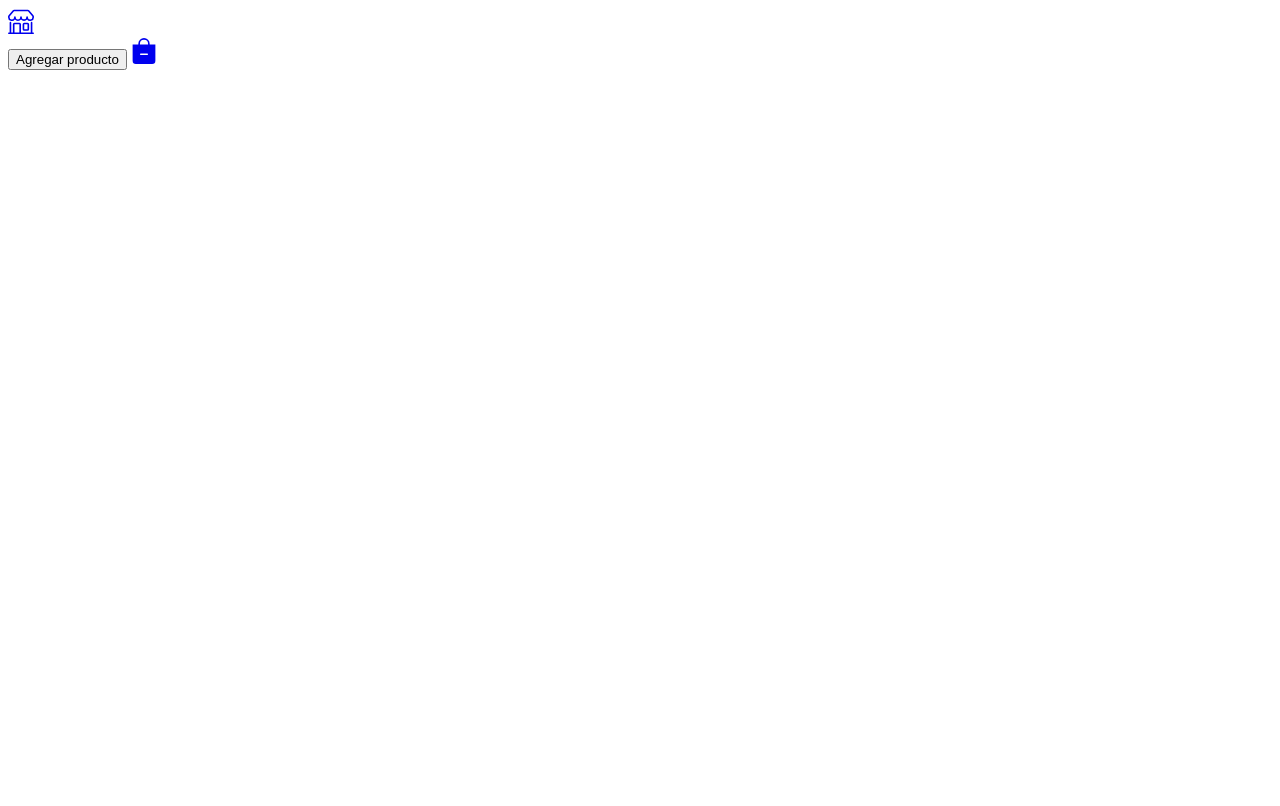
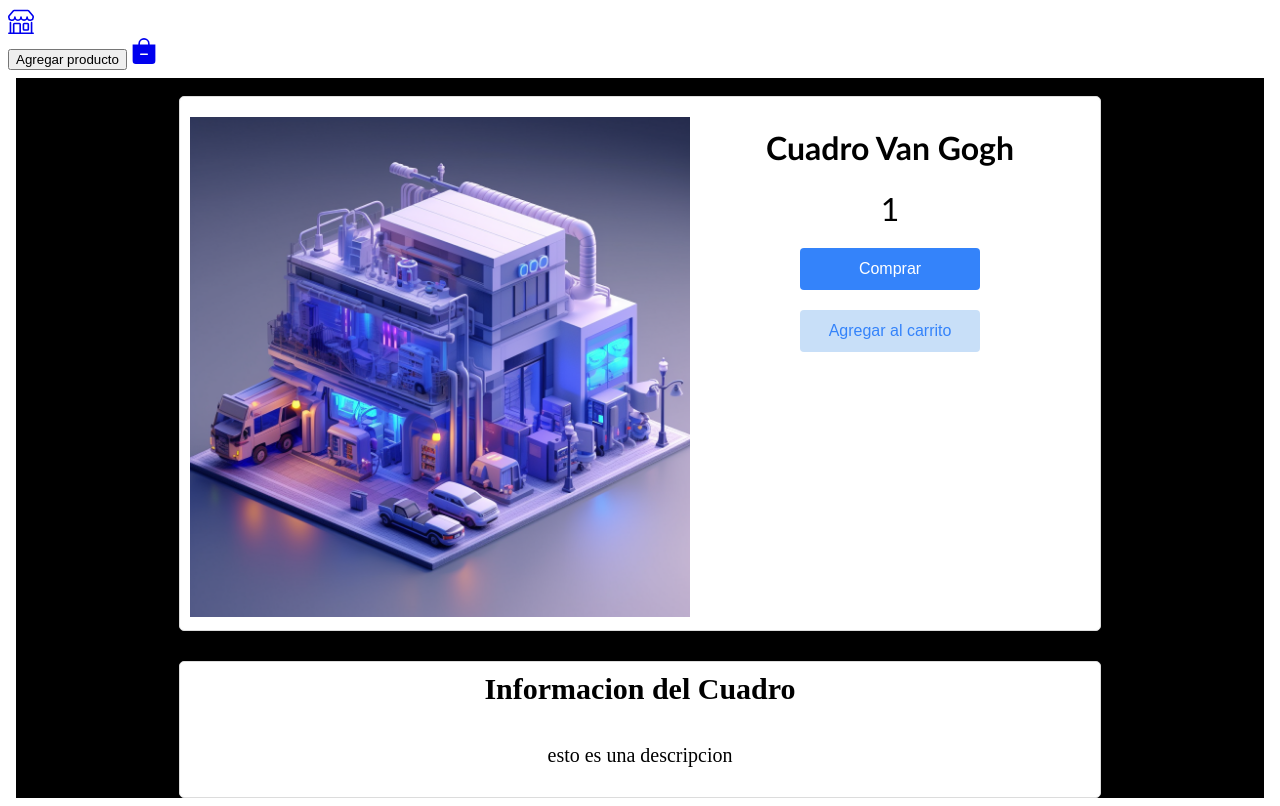
Before and after one commit to unlam-tec-web/20231erCuatGrupo4, an Angular app: page /detalle-producto/1 in a window 1280 px wide. Before the commit this address led to /. Built offline with nearby package versions, Linux system fonts and the light colour scheme.

Commit message:
correccion de mi codigo cambie el modo de mis pasajes de datos

```diff
--- a/src/app/app-routing.module.ts
+++ b/src/app/app-routing.module.ts
@@ -10,7 +10,7 @@
 const routes: Routes = [
   { path: '', component: LoginComponent },
   { path: 'home', component: HomeDosComponent },
-  { path: 'detalle-producto/:nombre/:precio/:imageUrl/:descripcion', component: DetalleProductoComponent },
+  { path: 'detalle-producto/:id', component: DetalleProductoComponent },
   { path: 'login', component: LoginComponent },
   { path: 'tienda-arte', component: TiendaArteComponent },
   { path: 'carrito', component: CarritoComponent },
--- a/src/app/detalle-producto/detalle-producto.component.html
+++ b/src/app/detalle-producto/detalle-producto.component.html
@@ -7,19 +7,19 @@
 
 </head>
 <body>
-<div class="fondo">
+<div class="fondo" ><ng-container *ngFor="let imagen of productos"><li *ngIf="imagen.Id===id.toString()">
   <div class="contenido">
     <div class="imagenpr">
-      <img  [src]="imageUrl" alt="Imagen del producto" class="nombreclaseimagen">
+      <img [src]="imagen.ImageUrl" class="nombreclaseimagen">
     </div>
     <div class="descripcion">
       <div class="titulo">
-        <h1>{{nombre}}</h1>
+        <h1>Cuadro Van Gogh</h1>
       </div>
-      <div class="precio">{{precio}}</div>
+      <div class="precio">{{imagen.Precio}}</div>
 
       <div>
-
+        <button class="comprar">Comprar</button>
       </div>
       <div>
         <button class="comprar2">Agregar al carrito</button>
@@ -32,10 +32,10 @@
       Informacion del Cuadro<br>
   </div>
      <br><div class="descripcionarte">
-    <p> {{descripcion}}
+    <p>{{imagen.Descripcion}}
 
     </p></div>
-  </div>
+  </div>  </li></ng-container>
 </div>
 <header>
 </header>
--- a/src/app/detalle-producto/detalle-producto.component.ts
+++ b/src/app/detalle-producto/detalle-producto.component.ts
@@ -1,24 +1,66 @@
-import { Component } from '@angular/core';
+import { Component, OnInit } from '@angular/core';
+import { HttpClient } from '@angular/common/http';
+import {Observable, share} from "rxjs";
+import {Producto} from "./producto";
 import { ActivatedRoute } from '@angular/router';
-
 @Component({
   selector: 'app-detalle-producto',
   templateUrl: './detalle-producto.component.html',
   styleUrls: ['./detalle-producto.component.css']
 })
-export class DetalleProductoComponent {
-  nombre: string;
-  precio: number;
-  imageUrl: string;
-  descripcion: string;
+export class DetalleProductoComponent implements OnInit {
+  productos: Producto[] = [];
+  id: number;
 
-  constructor(private route: ActivatedRoute) {
-    this.route.params.subscribe((params: any) => {
-      this.nombre = params.nombre;
-      this.precio = params.precio;
-      this.imageUrl = params.imageUrl;
 
-      this.descripcion = params.descripcion;
-    });
+
+
+    constructor(private http: HttpClient, private route: ActivatedRoute) {
+    this.loadImages();
   }
+    ngOnInit(): void {
+        this.route.params.subscribe((params: any) => {
+            this.id = params.id;
+
+        });
+    }
+
+  loadImages(): void {
+
+    //por ahora se cargan de un sitio random.
+    //por lo que entendi lo saca del json y lo guarda en un array posteriormente se usara la bdd
+    let res: Observable<Producto[]> =
+        this.http.get<Producto[]>('../assets/productos.json')
+            .pipe(share());
+    res.subscribe(
+        value=> {
+          console.log(value);
+          this.productos = value;
+        },
+        error => {
+          console.log('ocurrio un error');
+
+        });
+  }
+    addToCart(imagen: Producto): void {
+
+        const productosCarrito: Producto[] = JSON.parse(localStorage.getItem('carritoArte') ?? '[]');
+
+        if (productosCarrito.some(Producto => Producto.Id === imagen.Id)) {
+            console.log('El producto ya existe en el array');
+            alert('el producto ya esta en el carrito');
+        } else {
+            productosCarrito.push(imagen);
+            alert('se agrego el producto al carrito');
+        }
+
+        localStorage.setItem('carritoArte', JSON.stringify(productosCarrito));
+
+        console.log('Imagen agregada al carrito:', imagen);
+
+    }
+
+
+
+
 }
--- /dev/null
+++ b/src/app/detalle-producto/producto.ts
@@ -0,0 +1,8 @@
+export interface Producto {
+  Id: string;
+  Nombre: string;
+  Descripcion: string;
+  Clasificacion: string;
+  Precio: string;
+  ImageUrl: string;
+}
--- a/src/app/tienda-arte/tienda-arte.component.html
+++ b/src/app/tienda-arte/tienda-arte.component.html
@@ -7,7 +7,7 @@
   <div class="row">
     <div class="col-md-4 mb-4" *ngFor="let imagen of productos">
       <div class="card">
-        <a [routerLink]="['/detalle-producto', imagen.Nombre, imagen.Precio, imagen.ImageUrl,imagen.Descripcion]">
+        <a [routerLink]="['/detalle-producto',imagen.Id]">
           <img [src]="imagen.ImageUrl" class="card-img-top" alt="Random Image">
         </a>
         <div class="card-body">
```
